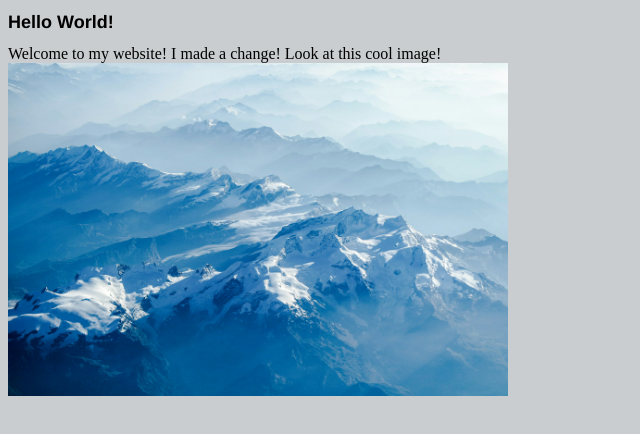
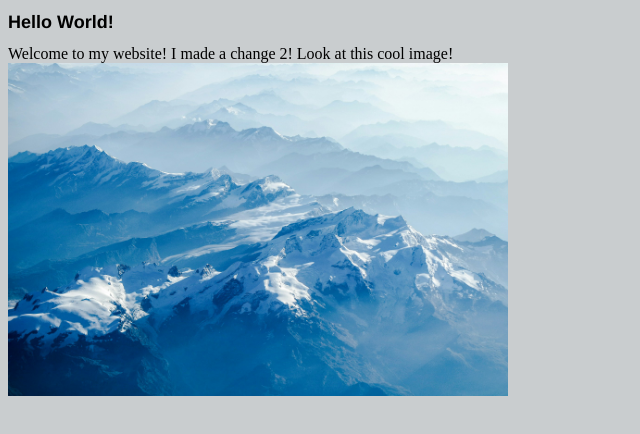
Before and after one commit to Kevin-Gu-2022/Kevin-Gu-2022.github.io, a plain HTML site: page index.html in a window 1280 px wide. Shown: the full height of the page, 0-640 px from the left. Drawn offline with Linux system fonts and the light colour scheme.

Commit message:
Made change number 2

```diff
--- a/index.html
+++ b/index.html
@@ -20,7 +20,7 @@
         <div>
             Welcome to my website!
 
-            I made a change!
+            I made a change 2!
 
             Look at this cool image!
         </div>
```
